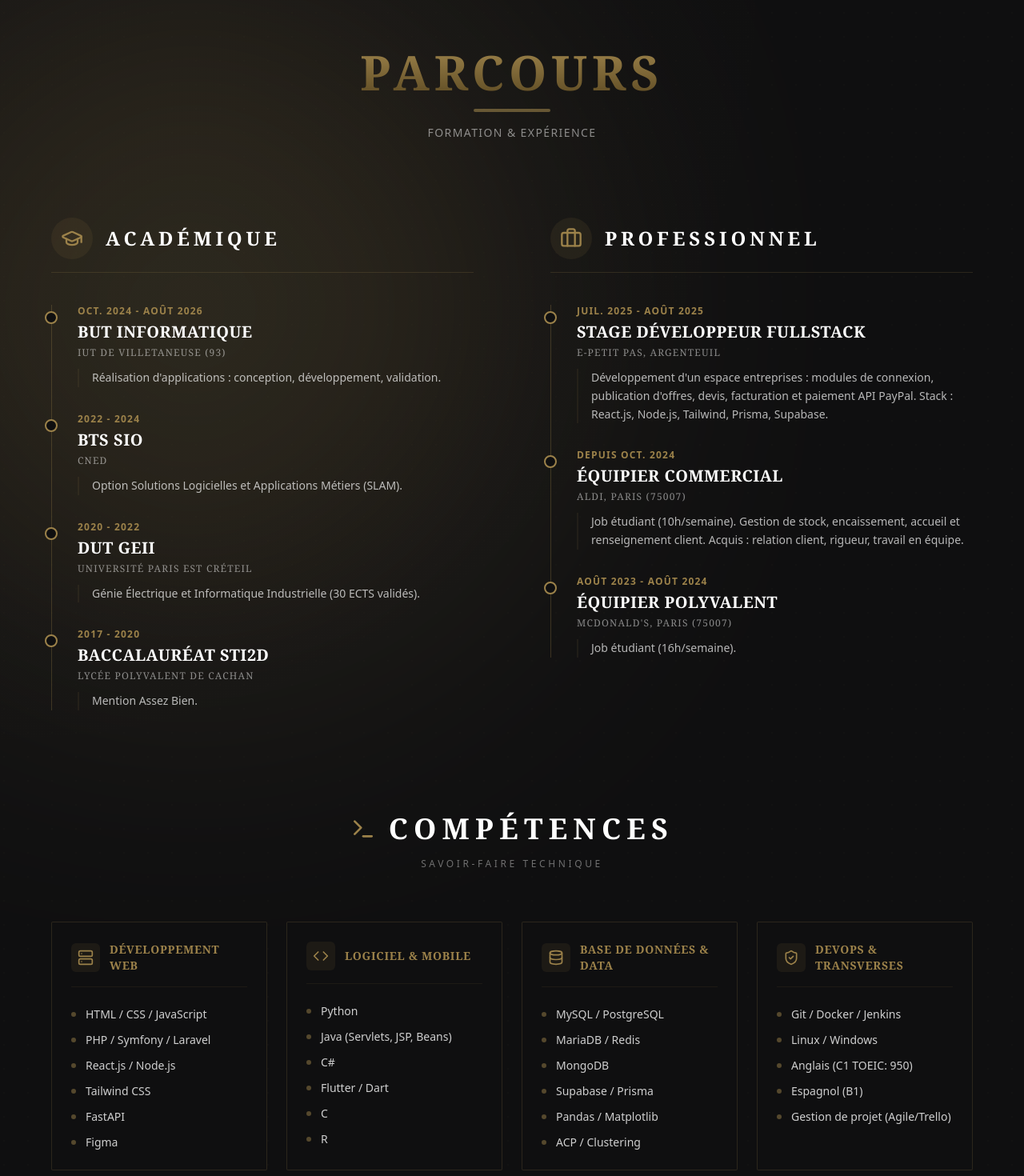
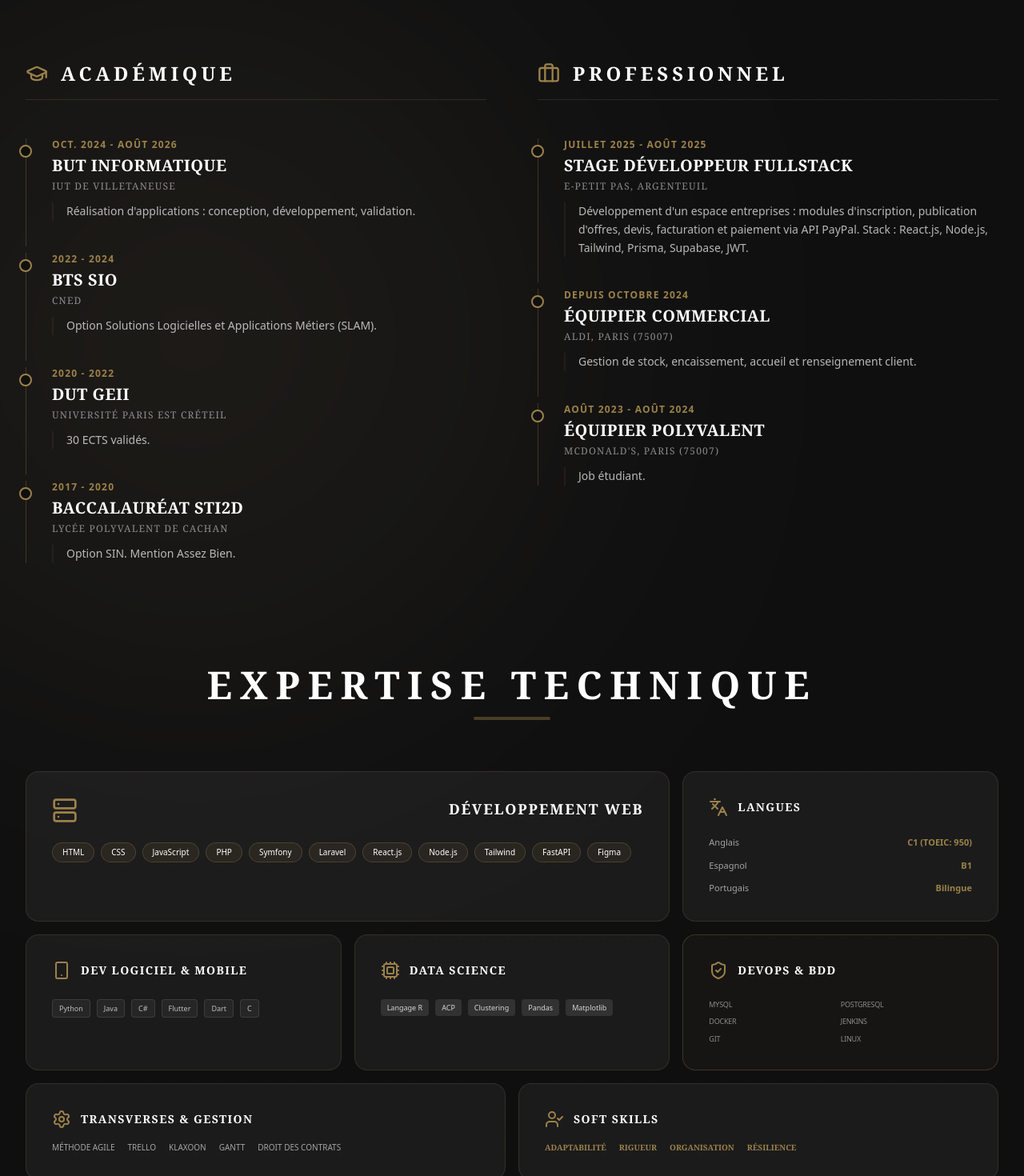
Before and after one commit to edmilson9/portfolio, a React (Create React App) app: page / in a window 1280 px wide. Shown: the part 820-2290 px from the top of the page at 80% size. Built offline with nearby package versions, Linux system fonts and the light colour scheme.

Commit message:
Parcours

```diff
--- a/src/composants/Profil.jsx
+++ b/src/composants/Profil.jsx
@@ -1,16 +1,16 @@
 import React from "react";
 import { motion } from "framer-motion";
-import { GraduationCap, Briefcase, Code, Database, Server, Terminal, ShieldCheck } from "lucide-react";
+import { GraduationCap, Briefcase, Code, Database, Server, Terminal, ShieldCheck, Languages, UserCheck, Settings, Cpu, Layout, Smartphone } from "lucide-react";
 import TimelineCard from "../ui/TimelineCard";
-import SkillCard from "../ui/SkillCard";
-import GoldBackground from "../animation/GoldBackground"
+import GoldBackground from "../animation/GoldBackground";
+
 export default function Profil() {
 
   const formations = [
     {
       annee: "Oct. 2024 - Août 2026",
       titre: "BUT Informatique",
-      lieu: "IUT de Villetaneuse (93)",
+      lieu: "IUT de Villetaneuse",
       desc: "Réalisation d'applications : conception, développement, validation."
     },
     {
@@ -23,134 +23,168 @@ export default function Profil() {
       annee: "2020 - 2022",
       titre: "DUT GEII",
       lieu: "Université Paris Est Créteil",
-      desc: "Génie Électrique et Informatique Industrielle (30 ECTS validés)."
+      desc: "30 ECTS validés."
     },
     {
       annee: "2017 - 2020",
       titre: "Baccalauréat STI2D",
       lieu: "Lycée Polyvalent de Cachan",
-      desc: "Mention Assez Bien."
+      desc: "Option SIN. Mention Assez Bien."
     }
   ];
 
   const experiences = [
     {
-      annee: "Juil. 2025 - Août 2025",
+      annee: "Juillet 2025 - Août 2025",
       titre: "Stage Développeur Fullstack",
       lieu: "E-petit pas, Argenteuil",
-      desc: "Développement d'un espace entreprises : modules de connexion, publication d'offres, devis, facturation et paiement API PayPal. Stack : React.js, Node.js, Tailwind, Prisma, Supabase."
+      desc: "Développement d'un espace entreprises : modules d'inscription, publication d'offres, devis, facturation et paiement via API PayPal. Stack : React.js, Node.js, Tailwind, Prisma, Supabase, JWT."
     },
     {
-      annee: "Depuis Oct. 2024",
+      annee: "Depuis Octobre 2024",
       titre: "Équipier Commercial",
       lieu: "ALDI, Paris (75007)",
-      desc: "Job étudiant (10h/semaine). Gestion de stock, encaissement, accueil et renseignement client. Acquis : relation client, rigueur, travail en équipe."
+      desc: "Gestion de stock, encaissement, accueil et renseignement client."
     },
     {
       annee: "Août 2023 - Août 2024",
       titre: "Équipier Polyvalent",
       lieu: "McDonald's, Paris (75007)",
-      desc: "Job étudiant (16h/semaine)."
-    }
-  ];
-
-  const competences = [
-    {
-      categorie: "Développement Web",
-      icon: <Server size={20} />,
-      liste: ["HTML / CSS / JavaScript", "PHP / Symfony / Laravel", "React.js / Node.js", "Tailwind CSS", "FastAPI", "Figma"]
-    },
-    {
-      categorie: "Logiciel & Mobile",
-      icon: <Code size={20} />,
-      liste: ["Python", "Java (Servlets, JSP, Beans)", "C#", "Flutter / Dart", "C", "R"]
-    },
-    {
-      categorie: "Base de données & Data",
-      icon: <Database size={20} />,
-      liste: ["MySQL / PostgreSQL", "MariaDB / Redis", "MongoDB", "Supabase / Prisma", "Pandas / Matplotlib", "ACP / Clustering"]
-    },
-    {
-      categorie: "DevOps & Transverses",
-      icon: <ShieldCheck size={20} />,
-      liste: ["Git / Docker / Jenkins", "Linux / Windows", "Anglais (C1 TOEIC: 950)", "Espagnol (B1)", "Gestion de projet (Agile/Trello)"]
+      desc: "Job étudiant."
     }
   ];
 
   return (
-    <section id="profil" className="w-full min-h-screen bg-[#0F0F10] text-[#9C824A] py-12 md:py-20 px-4 md:px-8 font-serif relative overflow-x-hidden">
-      <div className="absolute inset-0 w-full h-full z-0 opacity-40 rotate-180 pointer-events-none mix-blend-screen">
+    <section id="profil" className="w-full min-h-screen bg-[#0F0F10] text-[#9C824A] py-12 md:py-24 px-4 md:px-8 font-serif relative overflow-x-hidden">
+      <div className="absolute inset-0 w-full h-full z-0 opacity-20 rotate-180 pointer-events-none mix-blend-screen">
          <GoldBackground />
       </div>
-      <div className="absolute top-0 left-0 w-full h-full bg-[radial-gradient(circle_at_top_left,_var(--tw-gradient-stops))] from-[#9C824A]/5 via-transparent to-transparent opacity-50 pointer-events-none"></div>
 
-      <div className="max-w-6xl mx-auto relative z-10">
+      <div className="max-w-7xl mx-auto relative z-10">
 
-        <motion.div
-          initial={{ opacity: 0, y: 20 }}
-          whileInView={{ opacity: 1, y: 0 }}
-          viewport={{ once: true }}
-          transition={{ duration: 0.8 }}
-          className="text-center mb-16 md:mb-24"
-        >
-          <h2 className="text-3xl md:text-6xl font-bold uppercase tracking-widest text-transparent bg-clip-text bg-gradient-to-b from-[#9C824A] to-[#604d25]">
-            Parcours
-          </h2>
-          <div className="w-16 md:w-24 h-1 bg-[#9C824A] mx-auto mt-4 rounded-full opacity-60"></div>
-          <p className="mt-4 text-white/50 font-sans text-xs md:text-sm tracking-widest uppercase">Formation & Expérience</p>
-        </motion.div>
-
-        <div className="grid grid-cols-1 lg:grid-cols-2 gap-12 lg:gap-24 mb-20 md:mb-32">
-
+        <div className="grid grid-cols-1 lg:grid-cols-2 gap-16 mb-32">
           <div>
-            <div className="flex items-center gap-4 mb-8 md:mb-10 border-b border-[#9C824A]/20 pb-4">
-              <div className="p-2 md:p-3 bg-[#9C824A]/10 rounded-full">
-                <GraduationCap size={24} className="md:w-7 md:h-7" />
-              </div>
-              <h3 className="text-lg md:text-2xl font-bold uppercase tracking-[0.2em] text-white">Académique</h3>
+            <div className="flex items-center gap-4 mb-12 border-b border-[#9C824A]/20 pb-4">
+              <GraduationCap size={28} />
+              <h3 className="text-xl md:text-2xl font-bold uppercase tracking-[0.2em] text-white">Académique</h3>
             </div>
-            <div>
+            <div className="space-y-2">
               {formations.map((item, index) => (
-                <TimelineCard key={index} {...item} delay={index * 0.2} />
+                <TimelineCard key={index} {...item} delay={index * 0.1} />
               ))}
             </div>
           </div>
 
           <div>
-            <div className="flex items-center gap-4 mb-8 md:mb-10 border-b border-[#9C824A]/20 pb-4">
-              <div className="p-2 md:p-3 bg-[#9C824A]/10 rounded-full">
-                <Briefcase size={24} className="md:w-7 md:h-7" />
-              </div>
-              <h3 className="text-lg md:text-2xl font-bold uppercase tracking-[0.2em] text-white">Professionnel</h3>
+            <div className="flex items-center gap-4 mb-12 border-b border-[#9C824A]/20 pb-4">
+              <Briefcase size={28} />
+              <h3 className="text-xl md:text-2xl font-bold uppercase tracking-[0.2em] text-white">Professionnel</h3>
             </div>
-            <div>
+            <div className="space-y-2">
               {experiences.map((item, index) => (
-                <TimelineCard key={index} {...item} delay={index * 0.2 + 0.2} />
+                <TimelineCard key={index} {...item} delay={index * 0.1} />
               ))}
             </div>
           </div>
         </div>
 
-        <motion.div
-          initial={{ opacity: 0, y: 20 }}
-          whileInView={{ opacity: 1, y: 0 }}
-          viewport={{ once: true }}
-          className="mb-12"
-        >
-          <div className="text-center mb-12 md:mb-16">
-            <div className="flex items-center justify-center gap-4 mb-4">
-               <Terminal size={28} className="text-[#9C824A] md:w-8 md:h-8" />
-               <h3 className="text-2xl md:text-4xl font-bold uppercase tracking-[0.2em] text-white">Compétences</h3>
-            </div>
-            <p className="text-white/40 font-sans text-xs tracking-[0.3em] uppercase">Savoir-faire Technique</p>
+        <div className="mb-24">
+          <div className="flex flex-col items-center mb-16 text-center">
+            <h3 className="text-3xl md:text-5xl font-bold uppercase tracking-[0.2em] text-white mb-4">Expertise Technique</h3>
+            <div className="w-24 h-1 bg-[#9C824A] rounded-full opacity-40"></div>
           </div>
 
-          <div className="grid grid-cols-1 sm:grid-cols-2 lg:grid-cols-4 gap-6">
-            {competences.map((cat, index) => (
-              <SkillCard key={index} {...cat} delay={index * 0.1} />
-            ))}
+          <div className="grid grid-cols-1 md:grid-cols-12 gap-4">
+
+            <div className="md:col-span-8 bg-white/5 border border-[#9C824A]/20 p-8 rounded-2xl hover:border-[#9C824A]/60 transition-all group">
+              <div className="flex justify-between items-start mb-6">
+                <Server className="text-[#9C824A]" size={32} />
+                <h4 className="text-white font-bold uppercase text-lg tracking-widest">Développement Web</h4>
+              </div>
+              <div className="flex flex-wrap gap-2">
+                {["HTML", "CSS", "JavaScript", "PHP", "Symfony", "Laravel", "React.js", "Node.js", "Tailwind", "FastAPI", "Figma"].map(s => (
+                  <span key={s} className="px-3 py-1 bg-[#9C824A]/10 border border-[#9C824A]/30 rounded-full text-[10px] text-white font-sans">{s}</span>
+                ))}
+              </div>
+            </div>
+
+            <div className="md:col-span-4 bg-white/5 border border-[#9C824A]/20 p-8 rounded-2xl hover:border-[#9C824A]/60 transition-all">
+              <div className="flex items-center gap-3 mb-6 text-[#9C824A]">
+                <Languages size={24} />
+                <h4 className="text-white font-bold uppercase text-sm tracking-widest">Langues</h4>
+              </div>
+              <ul className="space-y-3">
+                <li className="flex justify-between text-[11px] font-sans">
+                  <span className="text-white/60">Anglais</span>
+                  <span className="text-[#9C824A] font-bold">C1 (TOEIC: 950)</span>
+                </li>
+                <li className="flex justify-between text-[11px] font-sans">
+                  <span className="text-white/60">Espagnol</span>
+                  <span className="text-[#9C824A] font-bold">B1</span>
+                </li>
+                <li className="flex justify-between text-[11px] font-sans">
+                  <span className="text-white/60">Portugais</span>
+                  <span className="text-[#9C824A] font-bold">Bilingue</span>
+                </li>
+              </ul>
+            </div>
+
+            <div className="md:col-span-4 bg-white/5 border border-[#9C824A]/20 p-8 rounded-2xl hover:border-[#9C824A]/60 transition-all">
+              <div className="flex items-center gap-3 mb-6 text-[#9C824A]">
+                <Smartphone size={24} />
+                <h4 className="text-white font-bold uppercase text-sm tracking-widest">Dev Logiciel & Mobile</h4>
+              </div>
+              <div className="flex flex-wrap gap-2">
+                {["Python", "Java", "C#", "Flutter", "Dart", "C"].map(s => (
+                  <span key={s} className="px-2 py-1 bg-white/5 border border-white/10 rounded text-[9px] text-white/70 font-sans">{s}</span>
+                ))}
+              </div>
+            </div>
+
+            <div className="md:col-span-4 bg-white/5 border border-[#9C824A]/20 p-8 rounded-2xl hover:border-[#9C824A]/60 transition-all">
+              <div className="flex items-center gap-3 mb-6 text-[#9C824A]">
+                <Cpu size={24} />
+                <h4 className="text-white font-bold uppercase text-sm tracking-widest">Data Science</h4>
+              </div>
+              <div className="flex flex-wrap gap-2">
+                {["Langage R", "ACP", "Clustering", "Pandas", "Matplotlib"].map(s => (
+                  <span key={s} className="px-2 py-1 bg-white/10 text-[9px] text-white/80 font-sans rounded">{s}</span>
+                ))}
+              </div>
+            </div>
+
+            <div className="md:col-span-4 bg-[#9C824A]/5 border border-[#9C824A]/30 p-8 rounded-2xl hover:bg-[#9C824A]/10 transition-all">
+              <div className="flex items-center gap-3 mb-6 text-[#9C824A]">
+                <ShieldCheck size={24} />
+                <h4 className="text-white font-bold uppercase text-sm tracking-widest">DevOps & BDD</h4>
+              </div>
+              <div className="grid grid-cols-2 gap-y-2 text-[9px] uppercase text-white/50 font-sans tracking-tight">
+                <span>MySQL</span><span>PostgreSQL</span><span>Docker</span><span>Jenkins</span><span>Git</span><span>Linux</span>
+              </div>
+            </div>
+
+            <div className="md:col-span-6 bg-white/5 border border-[#9C824A]/20 p-8 rounded-2xl hover:border-[#9C824A]/60 transition-all">
+              <div className="flex items-center gap-3 mb-4 text-[#9C824A]">
+                <Settings size={24} />
+                <h4 className="text-white font-bold uppercase text-sm tracking-widest">Transverses & Gestion</h4>
+              </div>
+              <div className="flex flex-wrap gap-x-4 gap-y-2 text-[10px] uppercase text-white/60 font-sans">
+                <span>Méthode Agile</span><span>Trello</span><span>Klaxoon</span><span>Gantt</span><span>Droit des contrats</span>
+              </div>
+            </div>
+
+            <div className="md:col-span-6 bg-white/5 border border-[#9C824A]/20 p-8 rounded-2xl hover:border-[#9C824A]/60 transition-all">
+              <div className="flex items-center gap-3 mb-4 text-[#9C824A]">
+                <UserCheck size={24} />
+                <h4 className="text-white font-bold uppercase text-sm tracking-widest">Soft Skills</h4>
+              </div>
+              <div className="flex flex-wrap gap-x-4 gap-y-2 text-[10px] uppercase text-[#9C824A] font-bold">
+                <span>Adaptabilité</span><span>Rigueur</span><span>Organisation</span><span>Résilience</span>
+              </div>
+            </div>
+
           </div>
-        </motion.div>
+        </div>
 
       </div>
     </section>
```
Also changed, not shown: src/composants/Home.jsx (+4 -4 lines).
